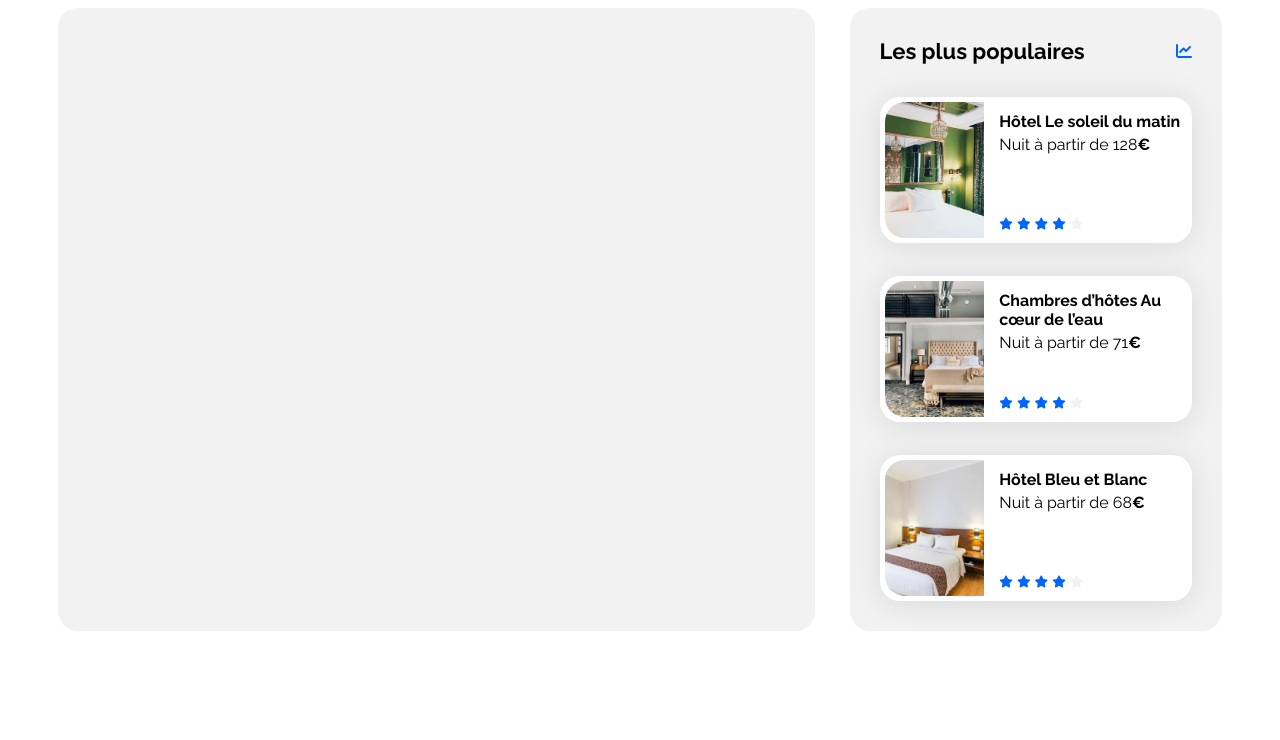
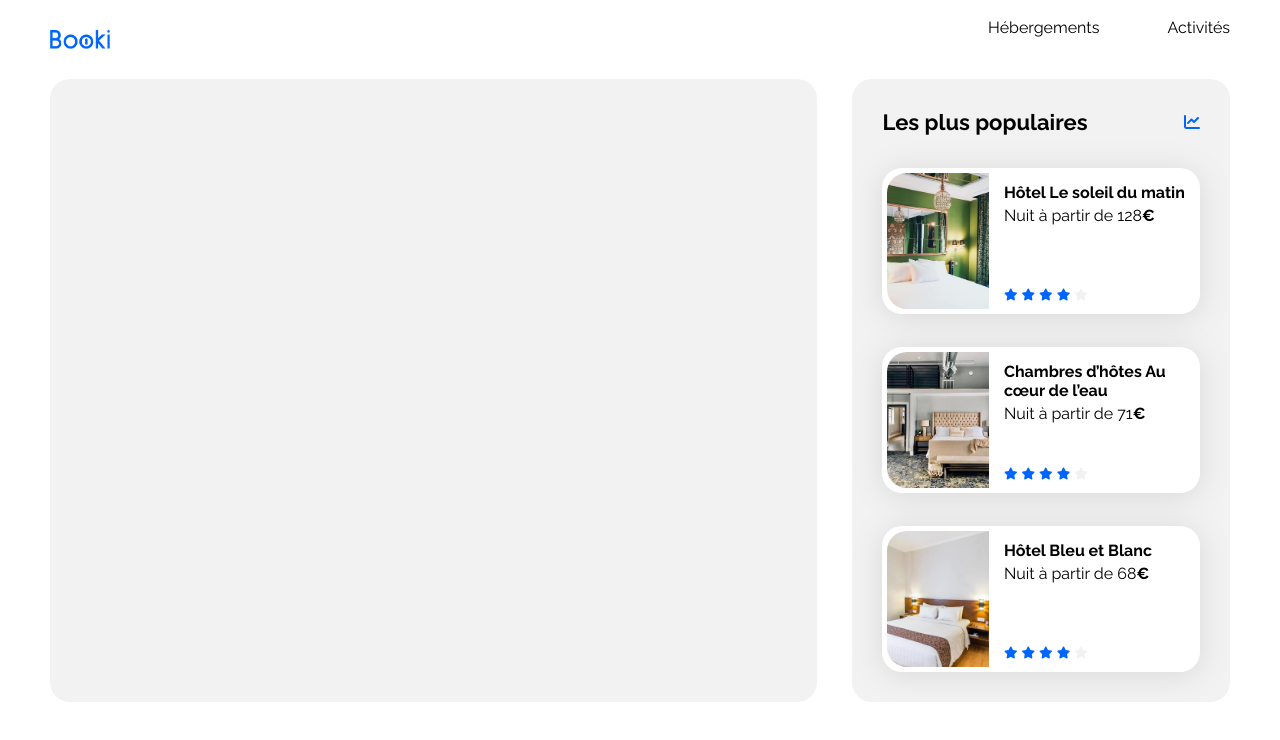
Before and after one commit to Nikos49Fr/booki-starter-code-master, a plain HTML site: page index.html in a window 1280 px wide. Drawn offline with Linux system fonts and the light colour scheme.

Commit message:
Ajout du header, html+CSS

```diff
--- /dev/null
+++ b/css/header.css
@@ -0,0 +1,19 @@
+.header {
+    display: flex;
+    justify-content: space-between;
+}
+.header img {
+    height: 19px;
+    margin: 30px 50px 30px 0;
+}
+.header ul {
+    display: flex;
+    gap: 68px;
+    list-style: none;
+    margin-top: 18px;
+}
+.header a:hover {
+    color: var(--main-color);
+    border-top: 2px solid var(--main-color);
+    padding-top: 16px;
+}
--- a/css/style.css
+++ b/css/style.css
@@ -16,6 +16,7 @@
 body {
     display: flex;
     justify-content: center;
+    margin: 0;
 }
 
 .main-container {
--- a/index.html
+++ b/index.html
@@ -12,11 +12,20 @@
         integrity="sha512-MV7K8+y+gLIBoVD59lQIYicR65iaqukzvf/nwasF0nqhPay5w/9lJmVM2hMDcnK1OnMGCdVK+iQrJ7lzPJQd1w=="
         crossorigin="anonymous" referrerpolicy="no-referrer" />
     <link rel="stylesheet" href="./css/style.css">
+    <link rel="stylesheet" href="./css/header.css">
 </head>
 
 <body>
     <div class="main-container">
-        <header></header>
+        <header class="header">
+            <img src="images/logo/Booki.png" alt="Logo Booki">
+            <nav>
+                <ul>
+                    <li><a href="#">Hébergements</a></li>
+                    <li><a href="#">Activités</a></li>
+                </ul>
+            </nav>
+        </header>
         <main>
             <div class="hebergements-and-populaires">
                 <section class="hebergements">
```
